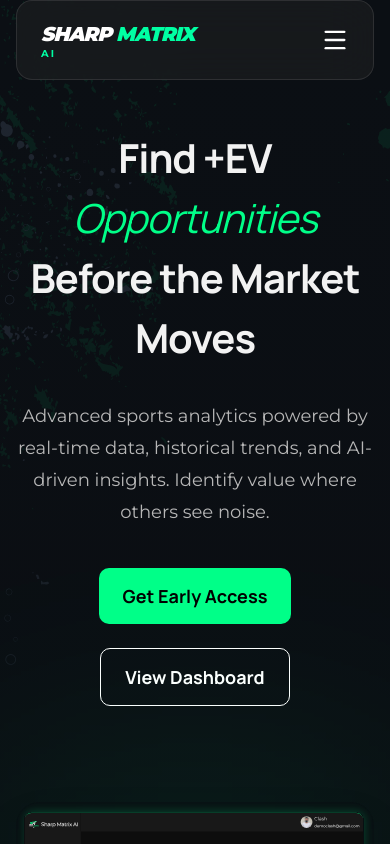
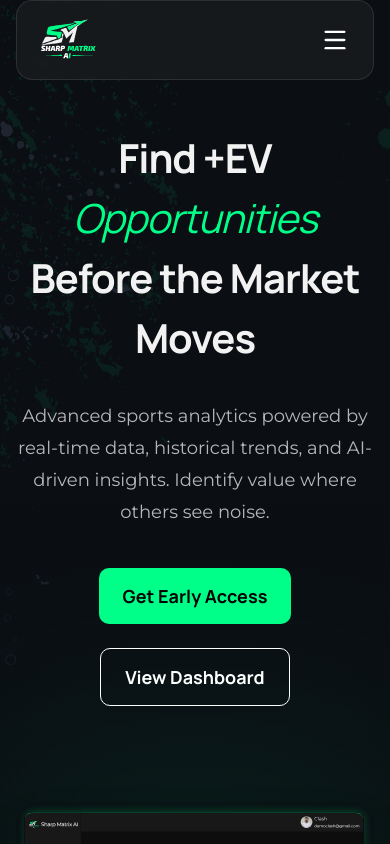
Before and after one commit to Alok4D/clash-gambling, a Next.js app: page / in a window 390 px wide. Shown: the top 844 px of the page. Built offline with nearby package versions, Linux system fonts and the light colour scheme.

Commit message:
feat: add responsive navigation bar component with mobile menu support

```diff
--- a/app/(home)/_components/Navbar.tsx
+++ b/app/(home)/_components/Navbar.tsx
@@ -3,6 +3,7 @@
 import { useState } from "react";
 import Link from "next/link";
 import { Menu, X } from "lucide-react";
+import Image from "next/image";
 
 const Navbar = () => {
   const [isOpen, setIsOpen] = useState(false);
@@ -21,15 +22,8 @@ const Navbar = () => {
 
           {/* Logo Section */}
           <div className="flex shrink-0 items-center">
-            <Link href="/" className="flex items-center gap-2">
-              <div className="flex flex-col leading-tight font-montserrat">
-                <span className="text-xl font-black italic tracking-tighter text-white">
-                  SHARP <span className="text-[#00FFA3]">MATRIX</span>
-                </span>
-                <span className="text-[10px] font-bold tracking-[0.2em] text-[#00FFA3]">
-                  AI
-                </span>
-              </div>
+            <Link href="/" className="flex flex-col items-center">
+              <Image src="/footer-image/Group 1171275819.svg" alt="Footer Logo" width={100} height={100} className="w-[55px] h-[42px]" />
             </Link>
           </div>
 
```
